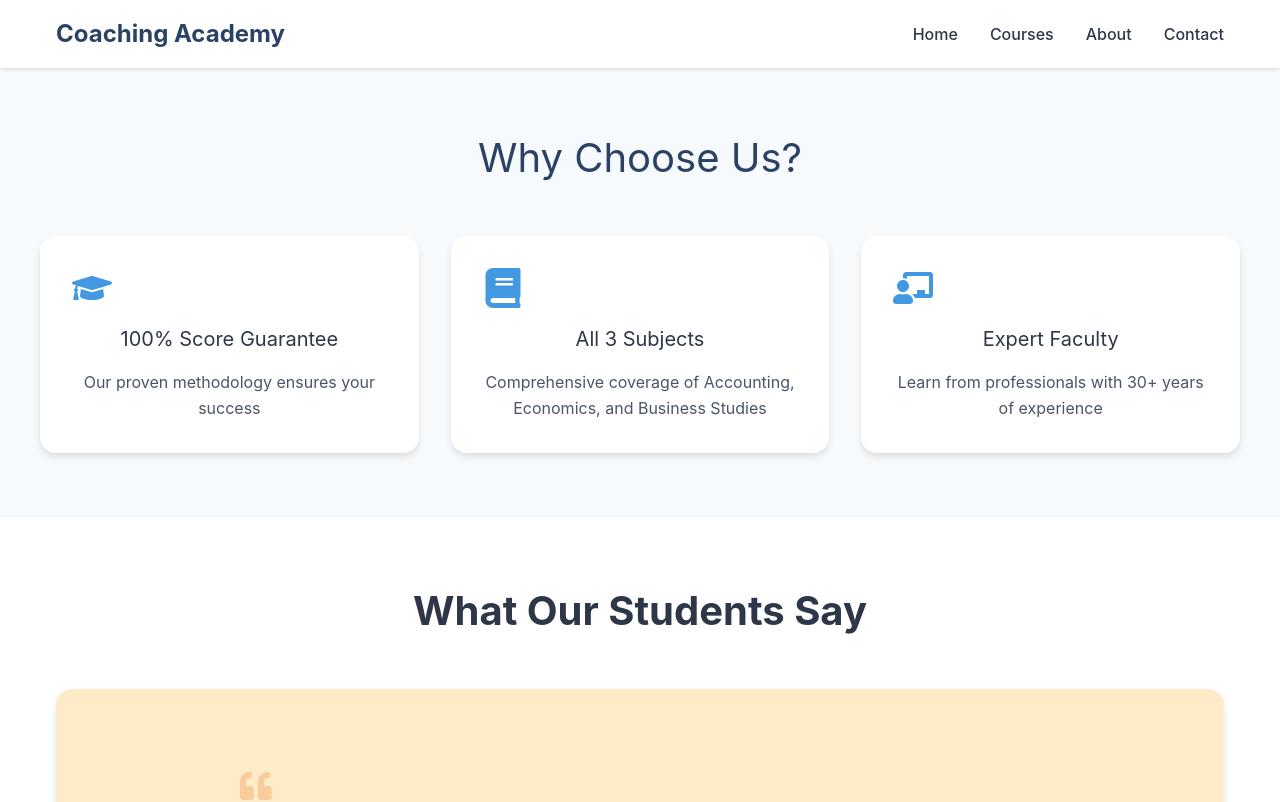
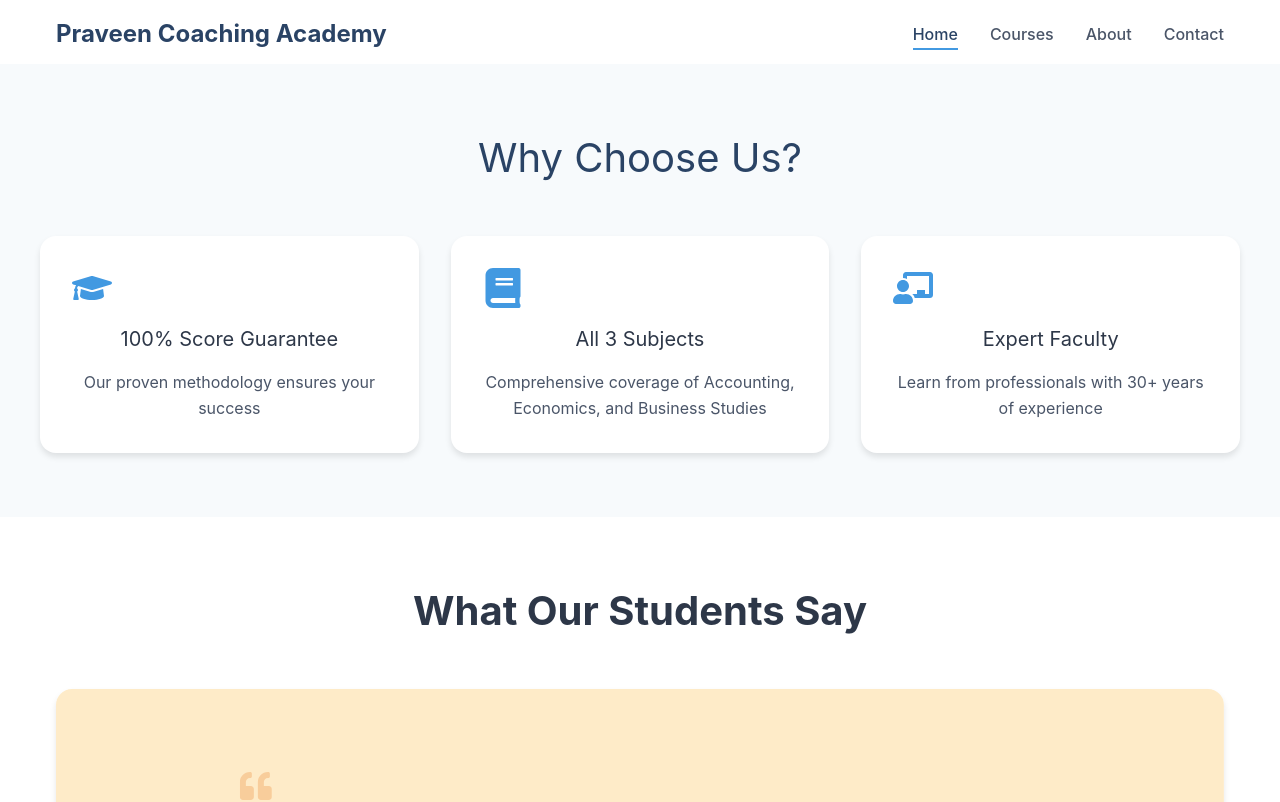
Before and after one commit to advocatepkgoel/coaching-website, a React (Vite) app: page / in a window 1280 px wide. Shown: the top 802 px of the page. Built offline with nearby package versions, Linux system fonts and the light colour scheme; the HTML template or start-up script is replaced by a standard one.

Commit message:
updated header

```diff
--- a/src/components/Layout/Header.module.css
+++ b/src/components/Layout/Header.module.css
@@ -1,11 +1,53 @@
 /* src/components/Layout/Header.module.css */
 .header {
-  background-color: #ffffff;
-  box-shadow: 0 2px 4px rgba(0,0,0,0.1);
   position: fixed;
-  width: 100%;
   top: 0;
+  left: 0;
+  right: 0;
   z-index: 1000;
+  transition: all 0.3s ease;
+  background: transparent;
+}
+
+.scrolled {
+  background: rgba(255, 255, 255, 0.95);
+  backdrop-filter: blur(10px);
+  box-shadow: 0 2px 10px rgba(0, 0, 0, 0.1);
+}
+
+.topBar {
+  background-color: #2a4365;
+  padding: 0.5rem 0;
+  color: white;
+}
+
+.contactInfo {
+  max-width: 1200px;
+  margin: 0 auto;
+  padding: 0 1rem;
+  display: flex;
+  justify-content: flex-end;
+  gap: 2rem;
+}
+
+.contactLink,
+.whatsappLink {
+  display: flex;
+  align-items: center;
+  gap: 0.5rem;
+  color: white;
+  text-decoration: none;
+  font-size: 0.9rem;
+  transition: opacity 0.2s ease;
+}
+
+.contactLink:hover,
+.whatsappLink:hover {
+  opacity: 0.8;
+}
+
+.whatsappLink {
+  color: #25D366;
 }
 
 .nav {
@@ -18,75 +60,131 @@
 }
 
 .logo {
+  text-decoration: none;
   font-size: 1.5rem;
   font-weight: bold;
   color: #2a4365;
-  text-decoration: none;
+  display: flex;
+  align-items: center;
+  gap: 0.5rem;
 }
 
-.navLinks {
+.desktopNav {
   display: flex;
+  align-items: center;
   gap: 2rem;
 }
 
-.navLinks a {
-  color: #2d3748;
+.navLink {
   text-decoration: none;
+  color: #4a5568;
   font-weight: 500;
-  transition: color 0.2s;
+  position: relative;
+  transition: color 0.2s ease;
 }
 
-.navLinks a:hover {
-  color: #4299e1;
+.navLink::after {
+  content: '';
+  position: absolute;
+  bottom: -4px;
+  left: 0;
+  width: 0;
+  height: 2px;
+  background-color: #4299e1;
+  transition: width 0.2s ease;
+}
+
+.navLink:hover,
+.navLink.active {
+  color: #2a4365;
+}
+
+.navLink:hover::after,
+.navLink.active::after {
+  width: 100%;
+}
+
+.enrollButton,
+.mobileEnrollButton {
+  background-color: #4299e1;
+  color: white;
+  padding: 0.75rem 1.5rem;
+  border: none;
+  border-radius: 0.5rem;
+  font-weight: 500;
+  cursor: pointer;
+  transition: background-color 0.2s ease;
+}
+
+.enrollButton:hover {
+  background-color: #3182ce;
 }
 
 .menuButton {
   display: none;
+  background: none;
+  border: none;
+  font-size: 1.5rem;
+  color: #2a4365;
+  cursor: pointer;
+  padding: 0.5rem;
+}
+
+.mobileNav {
+  display: none;
 }
 
 @media (max-width: 768px) {
+  .topBar {
+    display: none;
+  }
+
+  .desktopNav {
+    display: none;
+  }
+
   .menuButton {
+    display: block;
+  }
+
+  .mobileNav {
     display: flex;
     flex-direction: column;
-    gap: 6px;
-    background: none;
-    border: none;
-    cursor: pointer;
-    padding: 4px;
+    position: fixed;
+    top: 80px;
+    left: 0;
+    right: 0;
+    background: white;
+    padding: 1rem;
+    box-shadow: 0 4px 6px rgba(0, 0, 0, 0.1);
   }
 
-  .menuButton span {
-    width: 25px;
-    height: 2px;
-    background-color: #2a4365;
-    transition: all 0.3s;
+  .mobileNavLink {
+    display: block;
+    padding: 1rem;
+    text-decoration: none;
+    color: #4a5568;
+    font-weight: 500;
+    border-bottom: 1px solid #e2e8f0;
+    transition: all 0.2s ease;
   }
 
-  .menuButton.open span:nth-child(1) {
-    transform: rotate(45deg) translate(6px, 6px);
+  .mobileNavLink:hover,
+  .mobileNavLink.active {
+    color: #2a4365;
+    background-color: #f7fafc;
   }
 
-  .menuButton.open span:nth-child(2) {
-    opacity: 0;
-  }
-
-  .menuButton.open span:nth-child(3) {
-    transform: rotate(-45deg) translate(6px, -6px);
-  }
-
-  .navLinks {
-    display: none;
-    position: absolute;
-    top: 100%;
-    left: 0;
-    right: 0;
-    background-color: white;
-    flex-direction: column;
-    padding: 1rem;
+  .mobileEnrollButton {
+    margin: 1rem;
     text-align: center;
   }
+}
 
-  .navLinks.show {
-    display: flex;
+/* Accessibility */
+@media (prefers-reduced-motion: reduce) {
+  .header,
+  .navLink::after {
+    transition: none;
   }
 }
--- a/src/components/Layout/Header.tsx
+++ b/src/components/Layout/Header.tsx
@@ -1,32 +1,107 @@
 // src/components/Layout/Header.tsx
-import React, { useState } from 'react';
-import { Link } from 'react-router-dom';
+import React, { useState, useEffect } from 'react';
+import { Link, useLocation } from 'react-router-dom';
+import { motion, AnimatePresence } from 'framer-motion';
+import { FaBars, FaTimes } from 'react-icons/fa';
 import styles from './Header.module.css';
 
 const Header: React.FC = () => {
   const [isMenuOpen, setIsMenuOpen] = useState(false);
+  const [isScrolled, setIsScrolled] = useState(false);
+  const location = useLocation();
+
+  // Handle scroll effect
+  useEffect(() => {
+    const handleScroll = () => {
+      setIsScrolled(window.scrollY > 20);
+    };
+
+    window.addEventListener('scroll', handleScroll);
+    return () => window.removeEventListener('scroll', handleScroll);
+  }, []);
+
+  // Close menu when route changes
+  useEffect(() => {
+    setIsMenuOpen(false);
+  }, [location]);
+
+  const navigationItems = [
+    { path: '/', label: 'Home' },
+    { path: '/courses', label: 'Courses' },
+    { path: '/about', label: 'About' },
+    { path: '/contact', label: 'Contact' },
+  ];
 
   return (
-    <header className={styles.header}>
+    <header
+      className={`${styles.header} ${isScrolled ? styles.scrolled : ''}`}
+    >
       <nav className={styles.nav}>
         <Link to="/" className={styles.logo}>
-          Coaching Academy
+          <motion.div
+            initial={{ opacity: 0, x: -20 }}
+            animate={{ opacity: 1, x: 0 }}
+            transition={{ duration: 0.5 }}
+          >
+            Praveen Coaching Academy
+          </motion.div>
         </Link>
+
+        {/* Desktop Navigation */}
+        <div className={styles.desktopNav}>
+          {navigationItems.map((item) => (
+            <Link
+              key={item.path}
+              to={item.path}
+              className={`${styles.navLink} ${
+                location.pathname === item.path ? styles.active : ''
+              }`}
+            >
+              {item.label}
+            </Link>
+          ))}
+        </div>
+
+        {/* Mobile Menu Button */}
         <button
-          className={`${styles.menuButton} ${isMenuOpen ? styles.open : ''}`}
+          className={styles.menuButton}
           onClick={() => setIsMenuOpen(!isMenuOpen)}
-          aria-label="Toggle menu"
+          aria-label={isMenuOpen ? 'Close menu' : 'Open menu'}
         >
-          <span></span>
-          <span></span>
-          <span></span>
+          {isMenuOpen ? <FaTimes /> : <FaBars />}
         </button>
-        <div className={`${styles.navLinks} ${isMenuOpen ? styles.show : ''}`}>
-          <Link to="/">Home</Link>
-          <Link to="/courses">Courses</Link>
-          <Link to="/about">About</Link>
-          <Link to="/contact">Contact</Link>
-        </div>
+
+        {/* Mobile Navigation */}
+        <AnimatePresence>
+          {isMenuOpen && (
+            <motion.div
+              className={styles.mobileNav}
+              initial={{ opacity: 0, x: '100%' }}
+              animate={{ opacity: 1, x: 0 }}
+              exit={{ opacity: 0, x: '100%' }}
+              transition={{ type: 'tween' }}
+            >
+              {navigationItems.map((item) => (
+                <motion.div
+                  key={item.path}
+                  initial={{ opacity: 0, x: 20 }}
+                  animate={{ opacity: 1, x: 0 }}
+                  transition={{ delay: 0.2 }}
+                >
+                  <Link
+                    to={item.path}
+                    className={`${styles.mobileNavLink} ${
+                      location.pathname === item.path ? styles.active : ''
+                    }`}
+                    onClick={() => setIsMenuOpen(false)}
+                  >
+                    {item.label}
+                  </Link>
+                </motion.div>
+              ))}
+            </motion.div>
+          )}
+        </AnimatePresence>
       </nav>
     </header>
   );
```
